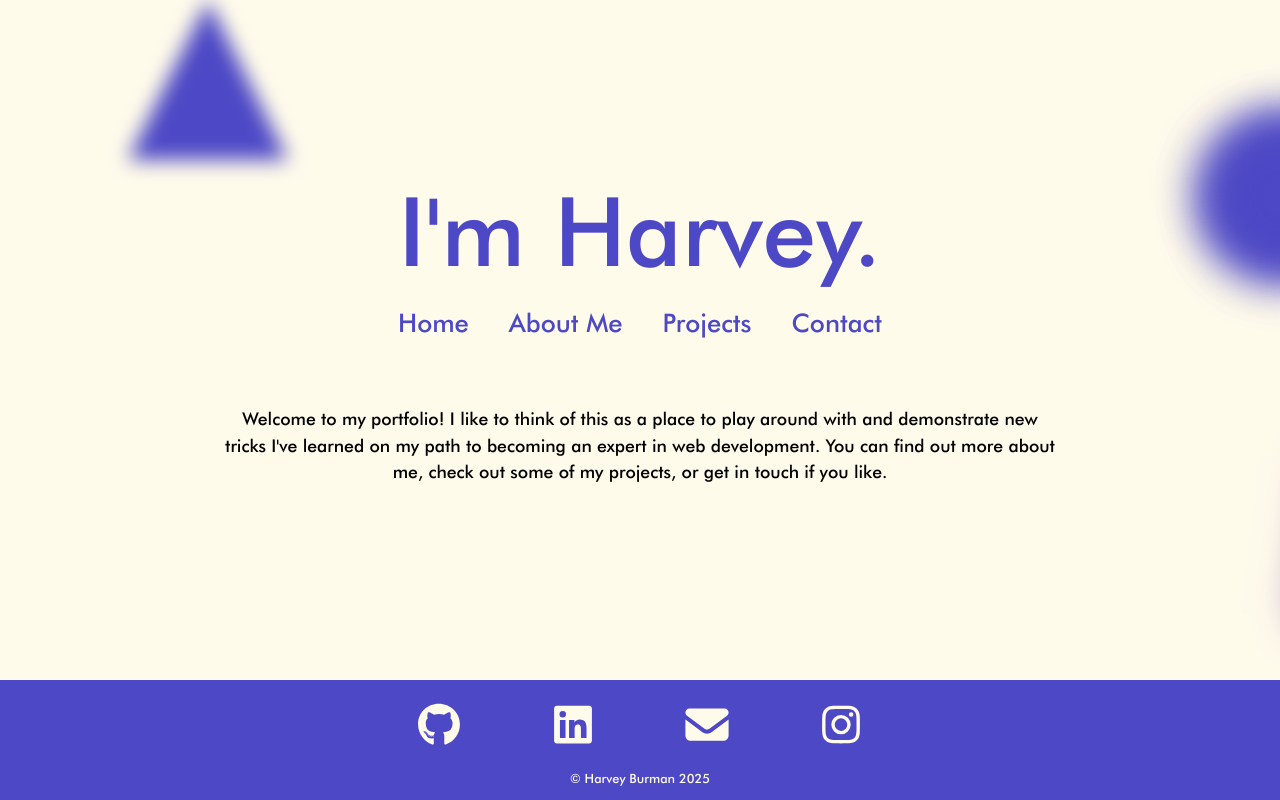
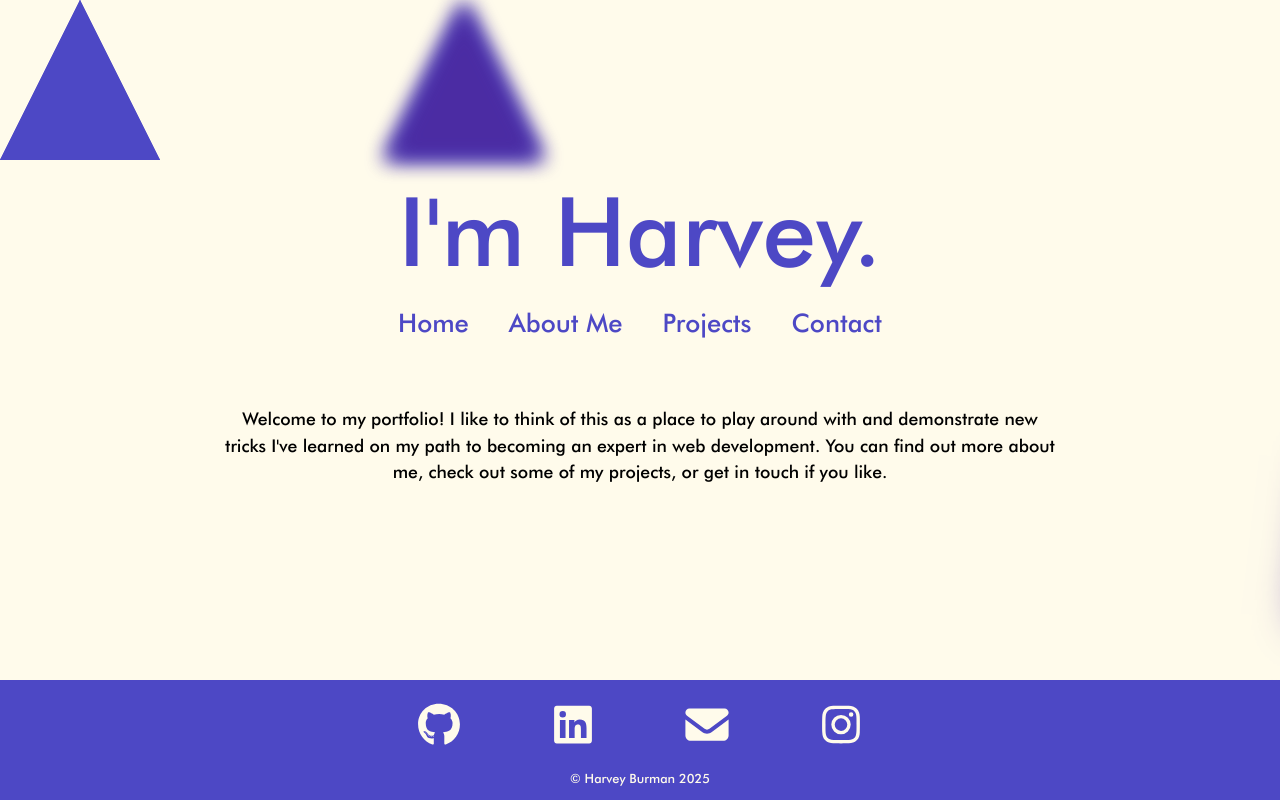
Before and after one commit to hravv/Portfolio, a React (Vite) app in the folder portfolio/: page / in a window 1280 px wide. Built offline with nearby package versions, Linux system fonts and the light colour scheme.

Commit message:
added test triangle

```diff
--- a/portfolio/src/App.css
+++ b/portfolio/src/App.css
@@ -44,19 +44,7 @@ body {
   overflow: hidden;
 }
 
-.test {
-  position:absolute;
-  left: -20vw;
-  width: 20vmin;
-  height: 20vmin;
-  box-shadow: 0 0 5vmin currentColor;
-  color: #4D48C5;
-  background-color: #4D48C5;
-  backface-visibility: visible;
-  clip-path: polygon(50% 0%, 0% 100%, 100% 100%);
-}
-
-.ball, .square, .triangle {
+.ball, .square {
   position: absolute;
   width: 20vmin;
   height: 20vmin;
@@ -69,12 +57,20 @@ body {
 }
 
 .triangle {
-  border-radius: 50%;
+  position: absolute;
+  width: 20vmin;
+  height: 20vmin;
+  box-shadow: 0 0 5vmin currentColor;
+  color: #4D48C5;
+  background-color: #4D48C5;
+  backface-visibility: visible;
+  clip-path: polygon(50% 0%, 0% 100%, 100% 100%);
+  animation: move linear infinite;
 }
 
 .triangle-parent {
   filter: drop-shadow(30vw 0px 10px);
-  color: inherit;
+  animation: move linear infinite;
 }
 
 .shape:nth-child(odd), .triangle-parent:nth-child(odd) {
@@ -134,3 +130,21 @@ body {
   transform-origin: 18vw 4vh;
   box-shadow: 40vmin 0 5.178483653434181vmin currentColor;
 }
+
+.triangle-parent:nth-child(1) {
+  top: 77%;
+  left: -40vw;
+  animation-duration: 40s;
+  animation-delay: -3s;
+  transform-origin: 16vw -2vh;
+  filter: drop-shadow(80vw 0 10px currentColor);
+}
+
+.triangle-parent:nth-child(2) {
+  top: 42%;
+  left: -50vw;
+  animation-duration: 53s;
+  animation-delay: -29s;
+  transform-origin: -19vw 21vh;
+  filter: drop-shadow(90vw 0 10px currentColor);
+}
--- a/portfolio/src/App.jsx
+++ b/portfolio/src/App.jsx
@@ -18,16 +18,13 @@ function App() {
       <span className='shape square' />
       <span className='shape square' />
       <div className='triangle-parent'>
-        <span className='shape triangle' />
+        <span className='triangle' />
       </div>
       <div className='triangle-parent'>
-        <span className='shape triangle' />
+        <span className='triangle' />
       </div>
     </div>
     <div className='relative z-10 min-h-screen w-full flex flex-col'>
-      <div className='triangle-parent'>
-        <span className='test'></span>
-      </div>
       <div className='h-[5rem] lg:h-[10rem]'></div>
       {/* Top Space */}
       <div className='head-container'>
```
